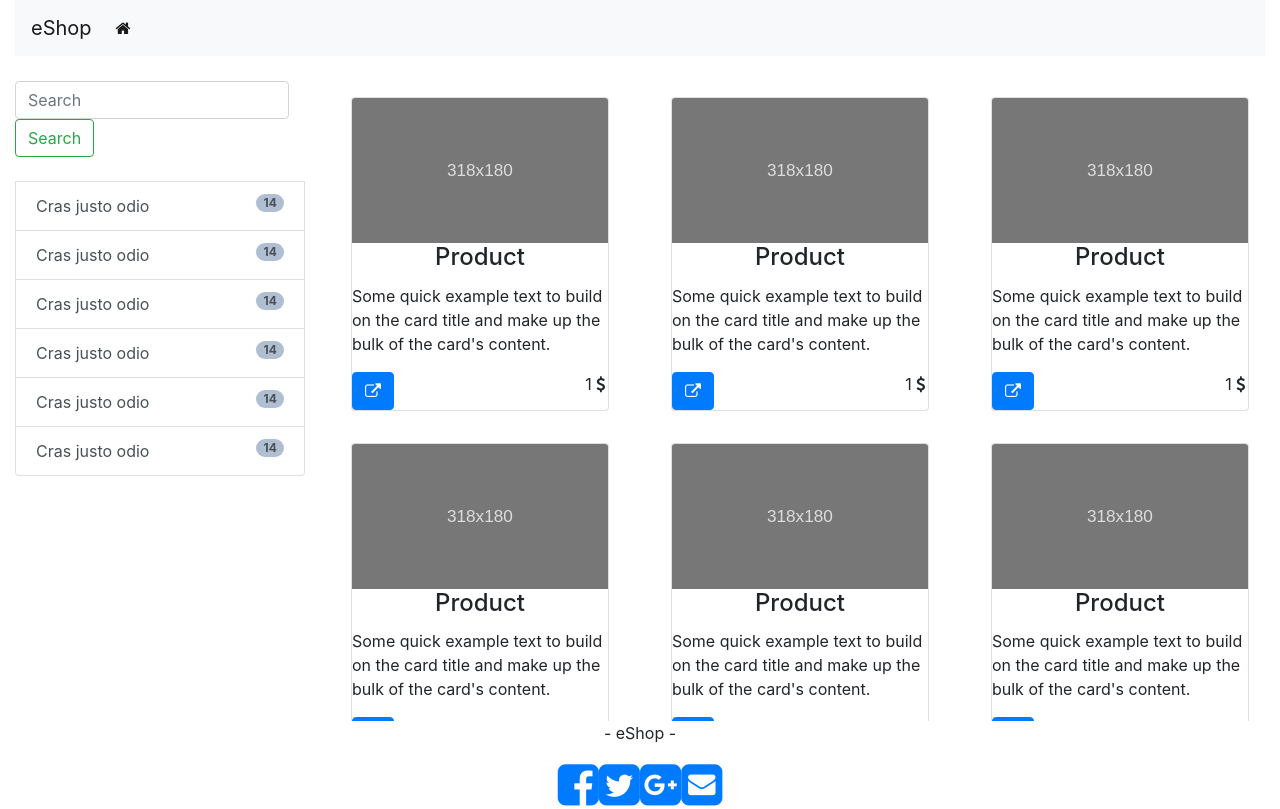
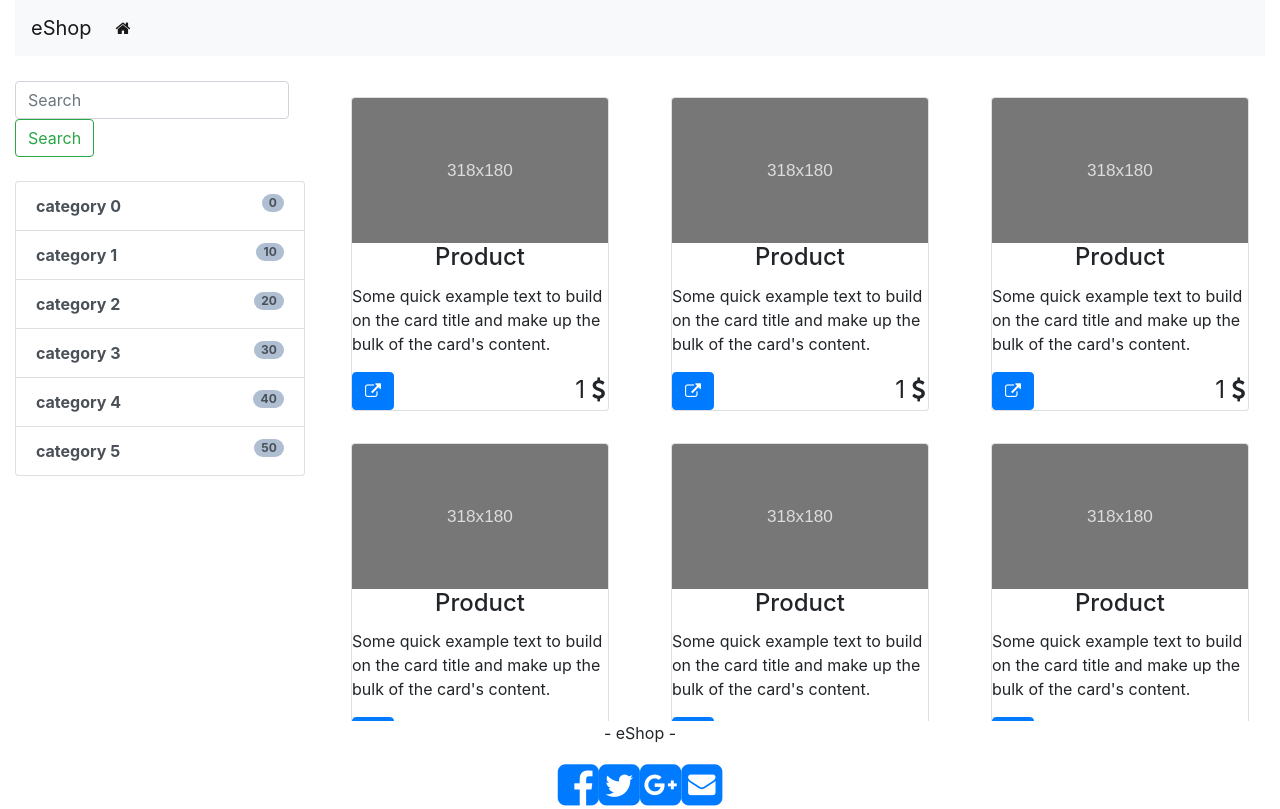
Before and after one commit to alayahamza/e-shop-frontend, an Angular app: page / in a window 1280 px wide. Built offline with nearby package versions, Linux system fonts and the light colour scheme.

Commit message:
category

```diff
--- a/src/app/app.component.css
+++ b/src/app/app.component.css
@@ -1,12 +1,3 @@
 .main-content {
   margin-top: 2%;
 }
-
-.badge-category-count {
-  float: right;
-  background-color: #afbed1;
-}
-
-.category-name:hover {
-  cursor: pointer;
-}
--- a/src/app/app.component.html
+++ b/src/app/app.component.html
@@ -39,30 +39,7 @@
               <button class="btn btn-outline-success my-2 my-sm-0" type="submit">Search</button>
             </form>
             <br>
-            <li class="category-name list-group-item list-group-item-action justify-content-between">
-              Cras justo odio
-              <span class="badge badge-default badge-pill badge-category-count">14</span>
-            </li>
-            <li class="category-name list-group-item list-group-item-action justify-content-between">
-              Cras justo odio
-              <span class="badge badge-default badge-pill badge-category-count">14</span>
-            </li>
-            <li class="category-name list-group-item list-group-item-action justify-content-between">
-              Cras justo odio
-              <span class="badge badge-default badge-pill badge-category-count">14</span>
-            </li>
-            <li class="category-name list-group-item list-group-item-action justify-content-between">
-              Cras justo odio
-              <span class="badge badge-default badge-pill badge-category-count">14</span>
-            </li>
-            <li class="category-name list-group-item list-group-item-action justify-content-between">
-              Cras justo odio
-              <span class="badge badge-default badge-pill badge-category-count">14</span>
-            </li>
-            <li class="category-name list-group-item list-group-item-action justify-content-between">
-              Cras justo odio
-              <span class="badge badge-default badge-pill badge-category-count">14</span>
-            </li>
+            <app-category-container></app-category-container>
           </div>
         </div>
         <div class="col-md-9">
--- a/src/app/app.component.ts
+++ b/src/app/app.component.ts
@@ -1,4 +1,5 @@
 import {Component} from '@angular/core';
+import {Category} from './category';
 
 @Component({
   selector: 'app-root',
@@ -6,7 +7,5 @@ import {Component} from '@angular/core';
   styleUrls: ['./app.component.css']
 })
 export class AppComponent {
-  title = 'app';
-  products = [];
-
+  title = 'eShop';
 }
--- a/src/app/app.module.ts
+++ b/src/app/app.module.ts
@@ -5,13 +5,15 @@ import { NgModule } from '@angular/core';
 import { AppComponent } from './app.component';
 import { ProductComponent } from './product/product.component';
 import { ProductContainerComponent } from './product-container/product-container.component';
+import { CategoryContainerComponent } from './category-container/category-container.component';
 
 
 @NgModule({
   declarations: [
     AppComponent,
     ProductComponent,
-    ProductContainerComponent
+    ProductContainerComponent,
+    CategoryContainerComponent
   ],
   imports: [
     BrowserModule
--- /dev/null
+++ b/src/app/category-container/category-container.component.css
@@ -0,0 +1,10 @@
+.badge-category-count {
+  float: right;
+  background-color: #afbed1;
+}
+
+.category-name:hover {
+  cursor: pointer;
+  background-color: #90f5ff;
+  color: #FFFFFF;
+}
--- /dev/null
+++ b/src/app/category-container/category-container.component.html
@@ -0,0 +1,7 @@
+<li *ngFor="let category of categories"
+    class="category-name list-group-item list-group-item-action justify-content-between"
+    [class.active]="clicked === category"
+    (click)="clicked = (clicked === category ? null :category)">
+  <span><b>{{category.name}}</b></span>
+  <span class="badge badge-default badge-pill badge-category-count">{{category.products}}</span>
+</li>
--- /dev/null
+++ b/src/app/category-container/category-container.component.ts
@@ -0,0 +1,28 @@
+import {Component, OnInit} from '@angular/core';
+import {Category} from '../category';
+
+@Component({
+  selector: 'app-category-container',
+  templateUrl: './category-container.component.html',
+  styleUrls: ['./category-container.component.css']
+})
+export class CategoryContainerComponent implements OnInit {
+
+  constructor() {
+  }
+
+  categories: Category[] = [];
+
+  ngOnInit() {
+    for (let counter = 0; counter < 6; counter++) {
+      const category: Category = {
+        id: counter,
+        name: 'category ' + counter,
+        description: '',
+        products: counter * 10
+      };
+      this.categories.push(category);
+    }
+  }
+
+}
--- /dev/null
+++ b/src/app/category.ts
@@ -0,0 +1,6 @@
+export class Category {
+  id: number;
+  name: string;
+  description: string;
+  products: number;
+}
--- a/src/app/product/product.component.css
+++ b/src/app/product/product.component.css
@@ -5,4 +5,8 @@
 .product-price{
   float: right;
   margin-right: 1%;
+  font-size: x-large;
 }
+.product-details-link:hover{
+  font-size: x-large;
+}
--- a/src/app/product/product.component.html
+++ b/src/app/product/product.component.html
@@ -3,7 +3,7 @@
   <div class="card-block">
     <h4 class="card-title text-center">{{product.title}}</h4>
     <p class="card-text">{{product.description}}</p>
-    <a href="/product-details/{{product.id}}" class="btn btn-primary text-center"><i class="fa fa-external-link" aria-hidden="true"></i></a>
+    <a href="/product-details/{{product.id}}" class="btn btn-primary text-center product-details-link"><i class="fa fa-external-link" aria-hidden="true"></i></a>
     <span class="product-price">{{product.price}} <i class="fa fa-usd" aria-hidden="true"></i></span>
   </div>
 </div>
```
Also changed, not shown: 1 other file (tests, documents, lock files or other folders).
